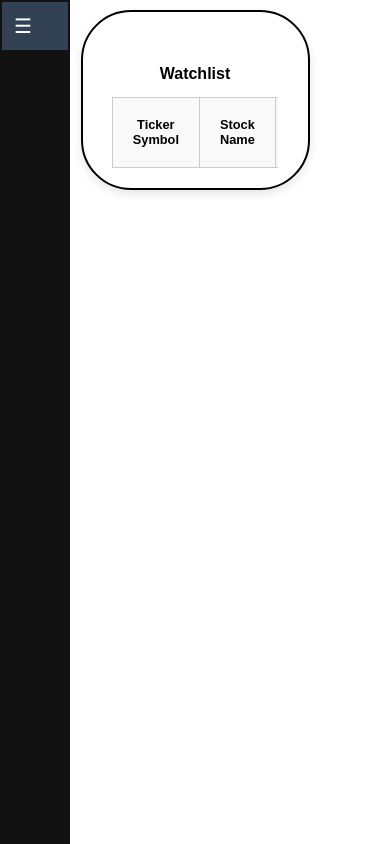
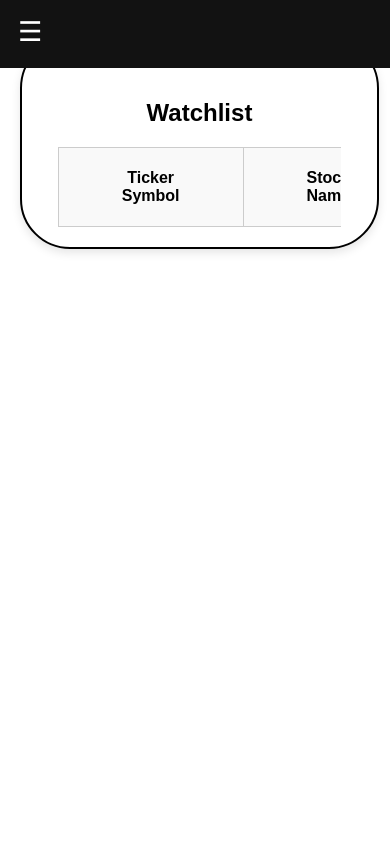
Before and after one commit to Sasacoriror/Stock_Frontend, a plain HTML site: page static/Dividend_Tracker/Watchlist/Watchlist.html in a window 390 px wide. Drawn offline with Linux system fonts and the light colour scheme; no server answers.

Commit message:
New sidebar added. Now it closses completely to the left, instead of just showing parts of it to the left. also changed the watchlist UI and the CSS of the Portfolio buttons for better functionality

```diff
--- a/static/Dividend_Tracker/Portfolio/Edit.css
+++ b/static/Dividend_Tracker/Portfolio/Edit.css
@@ -39,7 +39,7 @@ input, select {
     border-radius: 5px;
 }
 
-button {
+#edit-Btn, #addPortfolio-Btn, #addEdited-Bn, #addNewPortfolio-Btn {
     background-color: #007bff;
     color: white;
     border: none;
@@ -48,6 +48,15 @@ button {
     margin-top: 15px;
     cursor: pointer;
     font-size: 16px;
+    border-radius: 10px;
+}
+
+#delete-Btn, #delete-Btn {
+    width: 100%;
+    border: none;
+    padding: 10px;
+    margin-top: 15px;
+    cursor: pointer;
     border-radius: 10px;
 }
 
--- a/static/Dividend_Tracker/Portfolio/Portfolio.css
+++ b/static/Dividend_Tracker/Portfolio/Portfolio.css
@@ -107,7 +107,7 @@ button {
     box-shadow: 0 4px 10px rgba(0,0,0,0.1);
     margin-top: 10%;
 
-    width: 70%;
+    width: 65%;
 }
 
 .content2 {
@@ -165,42 +165,5 @@ button {
 }
 
 #sidebar {
-  position: fixed; /* or absolute, depending on your layout */
   z-index: 2000; /* higher than header */
 }
-
-
-
-@media (max-width: 768px) {
-    body {
-        padding: 10px;
-    }
-
-    th, td {
-        font-size: 0.9em;
-        padding: 8px;
-    }
-
-    h2 {
-        font-size: 1.2em;
-    }
-
-    button {
-        padding: 4px 8px;
-        font-size: 0.9em;
-    }
-}
-
-@media (max-width: 480px) {
-    table, #summaryTable {
-        font-size: 0.8em;
-    }
-
-    th, td {
-        padding: 6px;
-    }
-
-    h2 {
-        font-size: 1em;
-    }
-}
--- a/static/Dividend_Tracker/Portfolio/Portfolio.js
+++ b/static/Dividend_Tracker/Portfolio/Portfolio.js
@@ -91,8 +91,8 @@ function renderTable(stocks) {
         const actionTd = document.createElement('td');
         console.log("Update ID part1 : "+stock.id);
         actionTd.innerHTML = `
-            <button class="delete-btn" onclick="deleteRow('${stock.id}')">Delete</button>
-            <button class="edit-btn" onclick="openEditRow('${stock.id}', '${stock.sharesInn}', '${stock.priceInn}')">Edit</button>
+            <button class="delete-btn" id="delete-Btn" onclick="deleteRow('${stock.id}')">Delete</button>
+            <button class="edit-btn" id="edit-Btn" onclick="openEditRow('${stock.id}', '${stock.sharesInn}', '${stock.priceInn}')">Edit</button>
         `;
         console.log("Update ID part2 : "+stock.id);
         tr.dataset.id = stock.id;
--- a/static/Dividend_Tracker/Review/Review.css
+++ b/static/Dividend_Tracker/Review/Review.css
@@ -1,36 +1,47 @@
-.search-container {
+body {
+    margin: 0;
+    font-family: Arial, Helvetica, sans-serif;
+    background: white;
+}
+
+header {
+    background-color: rgb(18, 18, 18);
+    color: white;
+    width: 100%;
     display: flex;
     justify-content: center;
     align-items: center;
-    margin-top: 30px;
-    width: 100%;
+    padding: 1rem;
+    box-shadow: 0 2px 6px rgba(41, 111, 202, 0.541);
+    gap: 0.5rem;
+    z-index: 1000;
 }
 
-.search-container input[type="text"] {
-    width: 300px;
-    padding: 10px 15px;
-    border: 1px solid #ccc;
-    border-radius: 20px 0 0 20px;
-    outline: none;
-    font-size: 16px;
-    transition: border 0.3s ease;
+#stockInput {
+    padding: 0.5rem 0.75rem;
+    border-radius: 6px;
+    border: 1px solid #d1d5db;
+    font-size: 1rem;
+    background: white;
+    color: #111827;
+    width: 20%;
 }
 
-.search-container input[type="text"]:focus {
-    border-color: #007bff;
+#searchBtn {
+    background-color: #0078ff;
+    border: none;
+    color: white;
+    padding: 10px 15px;
+    border-radius: 4px;
+    font-size: 16px;
+    cursor: pointer;
 }
 
-.search-container button {
-    padding: 10px 20px;
-    border: none;
-    background-color: #007bff;
-    color: white;
-    border-radius: 0 20px 20px 0;
-    font-size: 16px;
-    cursor: pointer;
-    transition: background-color 0.3s ease;
+#searchBtn:hover {
+    background-color: #0064d6;
 }
 
-.search-container button:hover {
-    background-color: #0056b3;
+#sidebar {
+  position: fixed; /* or absolute, depending on your layout */
+  z-index: 2000; /* higher than header */
 }
--- a/static/Dividend_Tracker/Sidebar/Sidebar.css
+++ b/static/Dividend_Tracker/Sidebar/Sidebar.css
@@ -1,75 +1,39 @@
-body {
-    margin: 0;
-    font-family: "Arial", sans-serif;
-    display: flex;
-}
-
+/* Sidebar default hidden (collapsed) */
 .sidenav {
-    position: fixed;
-    height: 100%;
-    width: 200px;
-    background: rgb(18, 18, 18); /* dark blue-gray */
     position: fixed;
     top: 0;
     left: 0;
-    transition: width 0.3s;
-    overflow: hidden;
-    display: flex;
-    flex-direction: column;
-    font-size: 25px;
+    width: 220px;
+    height: 100%;
+    background: #222;
+    padding-top: 20px;
+    transform: translateX(-100%);   /* Hidden off-screen */
+    transition: transform 0.3s ease;
+    z-index: 3000;
 }
 
-/* Collapsed sidebar */
-.sidenav.collapsed {
-    width: 70px;
+/* When open */
+.sidenav.open {
+    transform: translateX(0);
 }
 
-/* Sidebar button */
 .toggle-btn {
-    background: #334155;
+    position: fixed;
+    top: 1%;
+    left: 1%;
+    font-size: 170%;
+    background: transparent;
     border: none;
     color: white;
-    padding: 12px;
     cursor: pointer;
-    text-align: left;
-    font-size: 20px;
+    z-index: 4000;
 }
 
-/* Menu items */
-.menu {
-    flex: 1;
-    display: flex;
-    flex-direction: column;
-}
 
 .menu a {
-    display: flex;
-    align-items: center;
-    padding: 12px;
+    display: block;
+    color: white;
+    margin-top: 15%;
+    padding: 5% 10%;
     text-decoration: none;
-    color: white;
-    transition: background 0.2s;
 }
-
-.menu a:hover {
-    background: #475569;
-}
-
-/* Icons */
-.menu a i {
-    font-size: 20px;
-    width: 40px; /* keeps alignment */
-    text-align: center;
-}
-
-/* Hide text when collapsed */
-.sidenav.collapsed .menu a span {
-    display: none;
-}
-
-/* Content */
-.content {
-    flex: 1;
-    padding: 20px;
-    background: #f1f5f9;
-}
--- a/static/Dividend_Tracker/Sidebar/Sidebar.html
+++ b/static/Dividend_Tracker/Sidebar/Sidebar.html
@@ -3,21 +3,25 @@
 <head>
     <meta charset="UTF-8">
     <meta name="viewport" content="width=device-width, initial-scale=1.0">
-    <title>Title</title>
-    <link rel="stylesheet" href="Sidebar.css">
-    <script src="Sidebar.js" defer></script>
+    <title>Test</title>
+    <link rel="stylesheet" href="sidebar.css">
+    <script src="sidebar.js" defer></script>
 </head>
 <body>
-<div class="sidenav collapsed" id="sidenav">
-    <button class="toggle-btn" onclick="toggleSidebar()">☰</button>
+
+<button class="toggle-btn" onclick="toggleSidebar()">☰</button>
+
+<div class="sidenav" id="sidenav">
     <div class="menu">
         <a href="../Portfolio/Portfolio.html"><span>Portfolio</span></a>
         <a href="../Review/Review.html"><span>Review Stock</span></a>
         <a href="../Watchlist/Watchlist.html"><span>Watchlist</span></a>
         <a href="../AI_Chat/Chat.html"><span>AI</span></a>
         <a href="https://earningshub.com/earnings-calendar/this-week"><span>Earnings</span></a>
+        <a href="https://edition.cnn.com/markets/fear-and-greed"><span>Fear/Greed Index</span></a>
         <a href="../../Index/index.html"><span>Out</span></a>
     </div>
 </div>
+
 </body>
 </html>
--- a/static/Dividend_Tracker/Sidebar/Sidebar.js
+++ b/static/Dividend_Tracker/Sidebar/Sidebar.js
@@ -1,3 +1,4 @@
 function toggleSidebar() {
-    document.getElementById("sidenav").classList.toggle("collapsed");
+    const sidenav = document.getElementById("sidenav");
+    sidenav.classList.toggle("open");
 }
--- a/static/Dividend_Tracker/Watchlist/Watchlist.css
+++ b/static/Dividend_Tracker/Watchlist/Watchlist.css
@@ -1,16 +1,25 @@
+.main-header {
+   width: 100%;
+   height: 8%;
+   background-color: rgb(18, 18, 18);
+   position: fixed;
+   top: 0;
+   left: 0;
+   z-index: 2000;
+}
+
 body {
     font-family: Arial, sans-serif;
     padding: 20px;
     display: flex;
     flex-direction: column;
-    margin: 0; /* remove default margin for consistency */
+    margin: 0;
 }
 
-/* Make tables responsive */
 table {
     border-collapse: collapse;
-    width: 100%;        /* takes all space of content2 */
-    margin: 20px 0;     /* space below button */
+    width: 100%;
+    margin: 20px 0;
     overflow-x: auto;
     display: block;
 }
@@ -19,7 +28,7 @@ th, td {
     padding: 10px;
     border: 1px solid #ddd;
     text-align: left;
-    word-wrap: break-word; /* prevents overflow of long text */
+    word-wrap: break-word;
 }
 
 th {
@@ -33,6 +42,12 @@ h2 {
 .delete-btn {
     background-color: #f44336;
     color: white;
+    width: 100%;
+    border: none;
+    padding: 10px;
+    margin-top: 15px;
+    cursor: pointer;
+    border-radius: 10px;
 }
 
 button {
@@ -44,17 +59,16 @@ button {
 .content {
     border: 2px solid black;
     border-radius: 50px;
-    padding: 40px 20px 20px 20px;  /* extra top padding for button space */
+    padding: 40px 20px 20px 20px;
     background: white;
     box-shadow: 0 4px 10px rgba(0,0,0,0.1);
-    margin-top: 0;
+    margin-top: 5%;
 
-    width: 50%;
-    max-width: 1200px;            /* 👈 hard limit so it doesn’t stretch too wide */
+    width: 90%;
     margin-left: auto;
     margin-right: auto;
 
-    position: relative;           /* keep absolute children inside */
+    position: relative;
 }
 
 #watchlistTable {
@@ -66,44 +80,10 @@ button {
 }
 
 #watchlistTable th, #watchlistTable td {
-    padding: 12px 20px;
+    padding: 12px 63px;
     border: 1px solid #ccc;
     text-align: center;
     font-weight: bold;
     font-size: 1em;
     background-color: #f9f9f9;
 }
-
-@media (max-width: 768px) {
-    body {
-        padding: 10px;
-    }
-
-    th, td {
-        font-size: 0.9em;
-        padding: 8px;
-    }
-
-    h2 {
-        font-size: 1.2em;
-    }
-
-    button {
-        padding: 4px 8px;
-        font-size: 0.9em;
-    }
-}
-
-@media (max-width: 480px) {
-    table, #watchlistTable {
-        font-size: 0.8em;
-    }
-
-    th, td {
-        padding: 6px;
-    }
-
-    h2 {
-        font-size: 1em;
-    }
-}
--- a/static/Dividend_Tracker/Watchlist/Watchlist.html
+++ b/static/Dividend_Tracker/Watchlist/Watchlist.html
@@ -26,6 +26,10 @@
 <body>
 <div id="sidebar"></div>
 
+<header class="main-header">
+
+</header>
+
 <div class="content">
     <h2>Watchlist</h2>
     <table id="watchlistTable">
@@ -34,6 +38,7 @@
             <th>Ticker Symbol</th>
             <th>Stock Name</th>
             <th>Cost Per Share</th>
+            <th>Lat. EPS</th>
             <th>Market Cap</th>
             <th>Dividend Yield</th>
             <th>Delete</th>
```
Also changed, not shown: static/Dividend_Tracker/Portfolio/Portfolio.html (+5 -14 lines), static/Dividend_Tracker/Review/Review.html (+7 -23 lines), static/Dividend_Tracker/Review/Review.js (+11 -0 lines).
